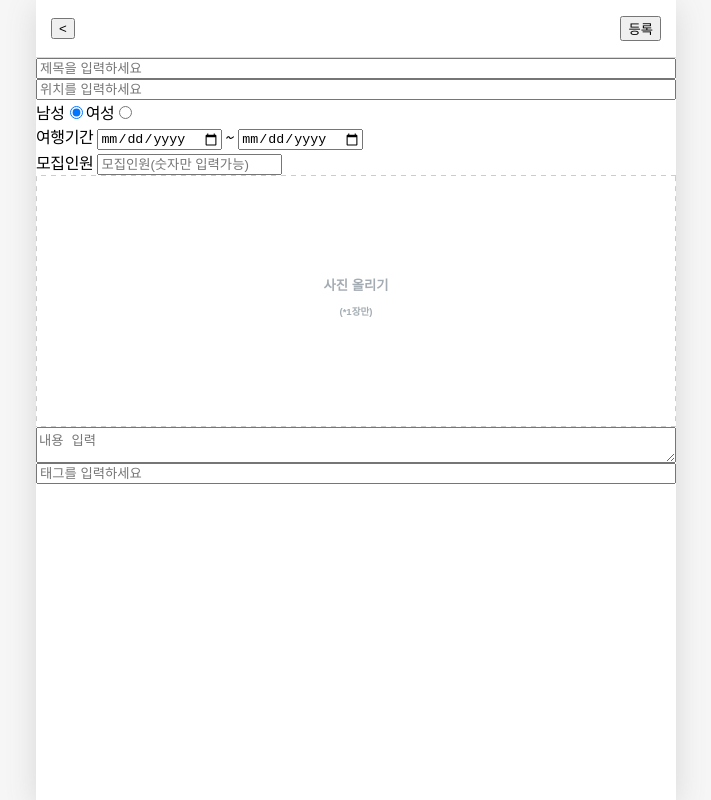
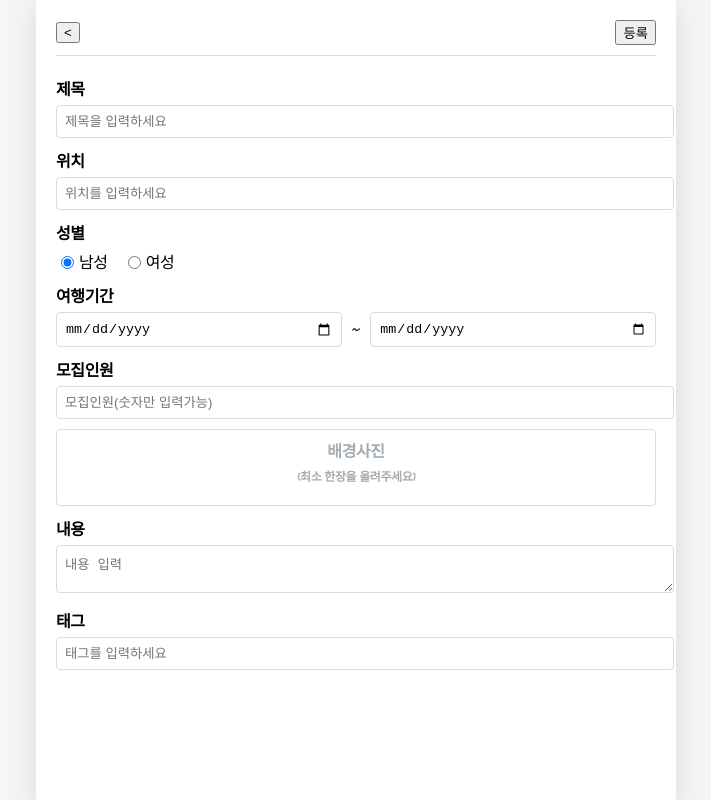
Before and after one commit to fortex66/JourneyMate, a React (Create React App) app in the folder 23_HF124-Frontend/: page /Companion_Write in a window 1280 px wide. Shown: the whole page, without its empty margins (284-995 px from the left). Built offline with nearby package versions, Linux system fonts and the light colour scheme; a web font is replaced by a local one.

Commit message:
동행인 게시글 등록

```diff
--- a/23_HF124-Frontend/src/components/Community_Write.js
+++ b/23_HF124-Frontend/src/components/Community_Write.js
@@ -140,7 +140,7 @@ const Community_Write = () => {
           />
           <input
             name="tag"
-            placeholder="테그 입력"
+            placeholder="태그 입력"
             ref={tagRef}
             value={tag}
             onChange={onChange}
--- a/23_HF124-Frontend/src/components/Companion_Item.js
+++ b/23_HF124-Frontend/src/components/Companion_Item.js
@@ -1,29 +1,74 @@
+// Companion_Item.js
 import React from "react";
+import { useNavigate } from "react-router-dom";
+import styled from "styled-components";
 
 const Companion_Item = ({
+  id,
   title,
   location,
-  tag,
+  gender,
   start_date,
   finish_date,
+  personnel,
+  photo,
   content,
-  personnel,
+  tag,
 }) => {
+  const navigate = useNavigate();
+
+  /* 상세페이지 이동 */
+  const goDetail = () => {
+    navigate(`/Companion_Detail/${id}`);
+  };
+
   return (
-    <div className="Companion_Item">
-      <div className="info_Wrapper">
-        <div className="title">
-          <span>제목:</span>
-          {title}
-        </div>
-        <div className="location">{location}</div>
-        <div className="tag">{tag}</div>
-        <div className="start_date">{start_date}</div>
-        <div className="finish_date">{finish_date}</div>
-        <div className="content">{content}</div>
-        <div className="personnel">{personnel}</div>
+    <CommunityItem onClick={goDetail}>
+      <div>
+        {/* 사진 표시 */}
+        {photo && (
+          <Picture>
+            <div>
+              <img
+                src={URL.createObjectURL(photo)}
+                width="250"
+                height="250"
+                alt="post"
+              />
+            </div>
+          </Picture>
+        )}
+
+        {/* 글 제목 표시 */}
+        <Title>{title}</Title>
       </div>
-    </div>
+    </CommunityItem>
   );
 };
+
+const CommunityItem = styled.div`
+  cursor: pointer;
+  break-inside: avoid-column;
+  background-color: rgb(240, 240, 240);
+  margin-bottom: 20px;
+  padding: 20px;
+  width: calc(
+    45% - 20px
+  ); /* 두 개의 컴포넌트가 한 행에 들어갈 수 있도록 너비 설정. 간격을 고려하여 -20px 함 */
+`;
+
+const Title = styled.div`
+  overflow: hidden;
+  text-overflow: ellipsis;
+  white-space: nowrap;
+`;
+
+const Picture = styled.div`
+  display: flex;
+  justify-content: center;
+  align-items: center;
+  padding-bottom: 10px;
+  margin-bottom: 10px;
+`;
+
 export default Companion_Item;
--- a/23_HF124-Frontend/src/components/Companion_List.js
+++ b/23_HF124-Frontend/src/components/Companion_List.js
@@ -1,16 +1,17 @@
 import React, { useContext } from "react";
 import Companion_Item from "./Companion_Item";
 import { CompanionStateContext } from "../App";
+import styled from "styled-components";
 
 const Companion_List = () => {
   const companion_List = useContext(CompanionStateContext);
   return (
     <div className="Companion_List">
-      <div>
+      <List>
         {companion_List.map((it) => (
           <Companion_Item key={it.id} {...it}></Companion_Item>
         ))}
-      </div>
+      </List>
     </div>
   );
 };
@@ -18,4 +19,10 @@ const Companion_List = () => {
 Companion_List.defaultProps = {
   companion_List: [],
 };
+
+const List = styled.div`
+  display: flex; /* Flexbox 사용 */
+  flex-wrap: wrap; /* 창 크기에 따라 자동으로 다음 행으로 넘어가게 설정 */
+  justify-content: space-between; /* 각 아이템 사이에 공간 배분 */
+`;
 export default Companion_List;
--- a/23_HF124-Frontend/src/components/Companion_Write.js
+++ b/23_HF124-Frontend/src/components/Companion_Write.js
@@ -1,4 +1,4 @@
-import { useContext, useState, useRef } from "react";
+import React, { useContext, useState, useRef } from "react";
 import MyButton from "../components/MyButton";
 import { useNavigate } from "react-router-dom";
 import styled from "styled-components";
@@ -12,16 +12,18 @@ const Companion_Write = () => {
   const personnelRef = useRef();
   const contentRef = useRef();
   const tagRef = useRef();
-  const [data, setData] = useState([{ photo: "", content: "" }]);
+
+  const navigate = useNavigate();
+
+  const { onCreate_Companion } = useContext(CompanionDispatchContext);
 
   const [inputs, setInputs] = useState({
     title: "",
     location: "",
+    gender: "man",
     start_date: "",
     finish_date: "",
     personnel: "",
-    man: "man",
-    girl: "",
     content: "",
     tag: "",
   });
@@ -29,13 +31,6 @@ const Companion_Write = () => {
   const [previewURL, setPreviewURL] = useState("");
   const [file, setFile] = useState();
   const fileInput = useRef();
-
-  const handleChange = (e, i) => {
-    const { name, value } = e.target;
-    const onchangeVal = [...data];
-    onchangeVal[i][name] = value;
-    setData(onchangeVal);
-  };
 
   function onChange(e) {
     const { value, name } = e.target;
@@ -48,30 +43,27 @@ const Companion_Write = () => {
   const {
     title,
     location,
+    gender,
     start_date,
     finish_date,
     personnel,
-    man,
-    girl,
     content,
     tag,
   } = inputs;
 
-  const navigate = useNavigate();
+  const handleSubmit = () => {
+    const finalGender = gender === "man" ? "남자" : "여자";
 
-  const { onCreate_Companion } = useContext(CompanionDispatchContext);
-
-  const handleSubmit = () => {
     if (title.length < 1) {
       titleRef.current.focus();
       return;
     } else if (location.length < 1) {
       locationRef.current.focus();
       return;
-    } else if (start_date == 0) {
+    } else if (start_date === "") {
       start_dateRef.current.focus();
       return;
-    } else if (finish_date == 0) {
+    } else if (finish_date === "") {
       finish_dateRef.current.focus();
       return;
     } else if (content.length < 1) {
@@ -80,19 +72,27 @@ const Companion_Write = () => {
     } else if (personnel === "" || isNaN(personnel)) {
       personnelRef.current.focus();
       return;
+    } else if (!file) {
+      // Check if a file is not selected
+      // Display an error message or handle the case when no file is selected
+      return;
     } else if (window.confirm("게시글을 등록하시겠습니까?")) {
       onCreate_Companion(
         title,
         location,
+        finalGender,
         start_date,
         finish_date,
-        tag,
+        personnel,
+        file,
         content,
-        personnel
+        tag
       );
     }
+
     navigate("/Companion", { replace: true }); // 작성하는 페이지로 뒤로오기 금지
   };
+
   const onFileInput = (e) => {
     e.preventDefault();
     const reader = new FileReader();
@@ -104,9 +104,10 @@ const Companion_Write = () => {
       setPreviewURL(reader.result);
     };
   };
+
   return (
-    <div>
-      <section>
+    <Container>
+      <Section>
         <Header>
           <MyButton
             className="back_btn"
@@ -119,57 +120,77 @@ const Companion_Write = () => {
             onClick={handleSubmit}
           />
         </Header>
-      </section>
+      </Section>
 
-      <Info>
-        <input
+      <Section>
+        <InputContainer>
+          <InputLabel>제목</InputLabel>
+          <Input
             name="title"
             placeholder="제목을 입력하세요"
             ref={titleRef}
             value={title}
             onChange={onChange}
           />
-        <input
+        </InputContainer>
+
+        <InputContainer>
+          <InputLabel>위치</InputLabel>
+          <Input
             name="location"
             placeholder="위치를 입력하세요"
             ref={locationRef}
             value={location}
             onChange={onChange}
           />
-        <label>
-          <span>남성</span>
-          <input
+        </InputContainer>
+
+        <InputContainer>
+          <InputLabel>성별</InputLabel>
+          <RadioContainer>
+            <RadioButton
               type="radio"
               name="gender"
-            checked={man === "man"}
-            value={man}
+              checked={gender === "man"}
+              value="man"
               onChange={onChange}
             />
-          <span>여성</span>
-          <input type="radio" name="gender" value={girl} onChange={onChange} />
-        </label>
-        <label>
-          <span>여행기간</span>{" "}
-          <input
+            <RadioLabel>남성</RadioLabel>
+            <RadioButton
+              type="radio"
+              name="gender"
+              value="girl"
+              checked={gender === "girl"}
+              onChange={onChange}
+            />
+            <RadioLabel>여성</RadioLabel>
+          </RadioContainer>
+        </InputContainer>
+
+        <InputContainer>
+          <InputLabel>여행기간</InputLabel>
+          <DateContainer>
+            <DateInput
               type="date"
               name="start_date"
               ref={start_dateRef}
               value={start_date}
               onChange={onChange}
             />
-          {"     ~     "}
-          <input
+            <DateSeparator>~</DateSeparator>
+            <DateInput
               type="date"
               name="finish_date"
               ref={finish_dateRef}
               value={finish_date}
               onChange={onChange}
             />
-        </label>
-        <label>
-          {" "}
-          <span>모집인원</span>{" "}
-          <input
+          </DateContainer>
+        </InputContainer>
+
+        <InputContainer>
+          <InputLabel>모집인원</InputLabel>
+          <Input
             type="text"
             name="personnel"
             placeholder="모집인원(숫자만 입력가능)"
@@ -177,50 +198,51 @@ const Companion_Write = () => {
             value={personnel}
             onChange={onChange}
           />
-        </label>
-      </Info>
-      {data.map((val, i) => (
-        <div>
+        </InputContainer>
+
+        <InputContainer>
+          <PhotoContainer>
             {file ? (
               <Preview>
                 <ProfilePreview
-                name="photo"
-                onchange={(e) => handleChange(e, i)}
                   src={previewURL}
                   alt="uploaded"
                   ref={fileInput}
                 />
               </Preview>
             ) : (
-            <PhotoContainer>
+              <>
                 <UploadInput
                   type="file"
                   name="photo"
                   id="photo"
                   accept="image/*"
-                value={val.photo}
                   onChange={onFileInput}
                   required
                 />
-              <Upload type="submit">
-                사진 올리기
-                <p>(*1장만)</p>
+                <Upload htmlFor="photo">
+                  배경사진
+                  <p>(최소 한장을 올려주세요)</p>
                 </Upload>
+              </>
+            )}
           </PhotoContainer>
-          )}
-        </div>
-      ))}
-      <Contents>
-        <textarea
+        </InputContainer>
+
+        <InputContainer>
+          <InputLabel>내용</InputLabel>
+          <ContentTextarea
             name="content"
             placeholder="내용 입력"
             ref={contentRef}
             value={content}
             onChange={onChange}
           />
-      </Contents>
-      <Tag>
-        <input
+        </InputContainer>
+
+        <InputContainer>
+          <InputLabel>태그</InputLabel>
+          <Input
             type="text"
             name="tag"
             placeholder="태그를 입력하세요"
@@ -228,44 +250,78 @@ const Companion_Write = () => {
             value={tag}
             onChange={onChange}
           />
-      </Tag>
-    </div>
+        </InputContainer>
+      </Section>
+    </Container>
   );
 };
+
+const Container = styled.div`
+  padding: 20px;
+`;
+
+const Section = styled.section`
+  margin-bottom: 20px;
+`;
 
 const Header = styled.div`
   display: flex;
   justify-content: space-between;
   align-items: center;
-
-  padding: 16px 15px;
+  padding-bottom: 10px;
   border-bottom: 1px solid #dadada;
 `;
 
-const Title = styled.div`
-  display: flex;
-  flex-direction: column;
-  justify-content: center;
+const InputContainer = styled.div`
+  margin-bottom: 10px;
 `;
 
-const Info = styled.div`
-  display: flex;
-  flex-direction: column;
-  justify-content: center;
-`;
-const Tag = styled.div`
-  display: flex;
-  flex-direction: column;
-  justify-content: center;
+const InputLabel = styled.label`
+  display: block;
+  margin-bottom: 5px;
+  font-weight: bold;
 `;
 
-const PhotoContainer = styled.form`
+const Input = styled.input`
+  width: 100%;
+  padding: 8px;
+  border: 1px solid #dadada;
+  border-radius: 4px;
+  outline: none;
+`;
+
+const RadioContainer = styled.div`
+  display: flex;
+  align-items: center;
+`;
+
+const RadioButton = styled.input`
+  margin-right: 5px;
+`;
+
+const RadioLabel = styled.label`
+  margin-right: 15px;
+`;
+
+const DateContainer = styled.div`
+  display: flex;
+  align-items: center;
+`;
+
+const DateInput = styled.input`
+  flex: 1;
+  padding: 8px;
+  border: 1px solid #dadada;
+  border-radius: 4px;
+  outline: none;
+`;
+
+const DateSeparator = styled.div`
+  margin: 0 10px;
+`;
+
+const PhotoContainer = styled.div`
   position: relative;
-  flex: 1 1 auto;
-
-  @media screen and (max-width: 64px) {
-    width: 100%;
-  }
 `;
 
 const UploadInput = styled.input`
@@ -281,58 +337,45 @@ const UploadInput = styled.input`
   }
 `;
 
-const Upload = styled.button`
-  flex: 1 1 auto;
-  padding: 100px 0px;
-  width: 100%;
-  height: 100%;
-  margin-right: 20px;
+const Upload = styled.label`
+  display: block;
+  margin-top: 10px;
+  padding: 8px;
   text-align: center;
   color: #a4acb3;
   font-weight: bold;
   cursor: pointer;
-  border: none;
-  background-color: ${({ theme }) => theme.backgroundGrey} !important;
-
-  //for border dot's wider spacing
-  background: linear-gradient(to right, #ccc 50%, rgba(255, 255, 255, 0) 0%),
-    linear-gradient(#ccc 50%, rgba(255, 255, 255, 0) 0%),
-    linear-gradient(to right, #ccc 50%, rgba(255, 255, 255, 0) 0%),
-    linear-gradient(#ccc 50%, rgba(255, 255, 255, 0) 0%);
-  background-position: top, right, bottom, left;
-  background-repeat: repeat-x, repeat-y;
-  background-size: 10px 1px, 1px 10px;
-
-  &:hover {
-    opacity: 0.5;
-  }
+  border: 1px solid #dadada;
+  border-radius: 4px;
+  background-color: ${({ theme }) => theme.backgroundGrey};
 
   i {
     display: block;
-    font-size: 3rem;
+    font-size: 18px;
   }
 
   p {
-    font-size: 0.6rem;
+    font-size: 12px;
+    margin-top: 5px;
   }
 `;
 
 const Preview = styled.div`
-  position: relative;
-  flex-basis: 50%;
   margin-bottom: 10px;
-  text-align: center;
 `;
 
 const ProfilePreview = styled.img`
-  width: 70%;
-  height: 70%;
+  width: 100%;
+  height: auto;
 `;
 
-const Contents = styled.div`
-  display: flex;
-  flex-direction: column;
-  justify-content: center;
+const ContentTextarea = styled.textarea`
+  width: 100%;
+  padding: 8px;
+  border: 1px solid #dadada;
+  border-radius: 4px;
+  outline: none;
+  resize: vertical;
 `;
 
 export default Companion_Write;
--- a/23_HF124-Frontend/src/pages/Sign.js
+++ b/23_HF124-Frontend/src/pages/Sign.js
@@ -20,8 +20,7 @@ const Sign = () => {
     birth: "",
     email: "",
     checkemail: "",
-    man: "man",
-    girl: "",
+    gender: "man",
   });
 
   const [emailVerified, setEmailVerified] = useState(false);
@@ -34,8 +33,7 @@ const Sign = () => {
     });
   }
 
-  const { user, userID, password, checkpassword, birth, email, man, girl } =
-    inputs;
+  const { user, userID, password, checkpassword, birth, email } = inputs;
 
   const navigate = useNavigate();
 
@@ -60,7 +58,7 @@ const Sign = () => {
           password: password,
           birth: birth,
           email: email,
-          gender: man === "man" ? "남자" : "여자", //assuming "man" means Male and else Female.
+          gender: inputs.gender === "man" ? "남자" : "여자", //assuming "man" means Male and else Female.
         }),
         credentials: "include",
       });
@@ -165,12 +163,18 @@ const Sign = () => {
           <input
             type="radio"
             name="gender"
-            checked={man === "man"}
-            value={man}
+            checked={inputs.gender === "man"}
+            value="man"
             onChange={onChange}
           />
           <span>여성</span>
-          <input type="radio" name="gender" value={girl} onChange={onChange} />
+          <input
+            type="radio"
+            name="gender"
+            value="girl"
+            onChange={onChange}
+            checked={inputs.gender === "girl"}
+          />
         </label>
         <span>이메일</span>
         <input
```
Also changed, not shown: 23_HF124-Frontend/src/App.js (+12 -2 lines), 23_HF124-Frontend/src/pages/Companion_Detail.js (added, +10 -0 lines). Lines whose indentation alone changed are shown as unchanged.
